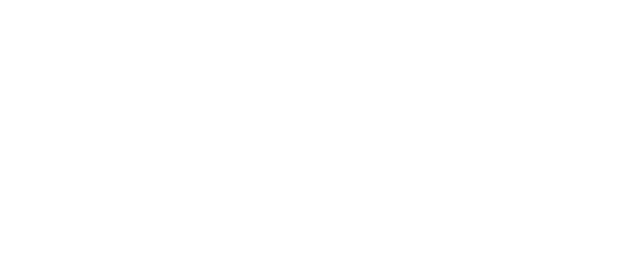
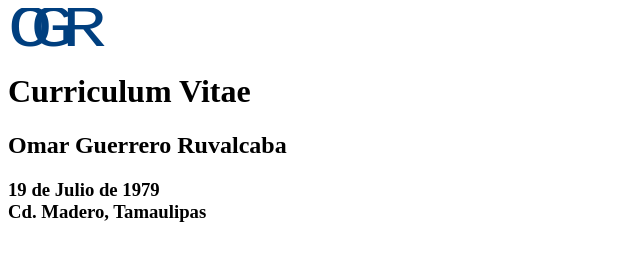
Before and after one commit to OgroCODE/FundamentosHTML-EvaluacionFinal, a plain HTML site: page index.html in a window 1280 px wide. Shown: the whole page, without its empty margins (0-640 px from the left). Drawn offline with Linux system fonts and the light colour scheme.

Commit message:
Header
Agregando al <header> el Logo en código SVG creado con la herramienta
en linea “SVG-edit”, y agregando los títulos requeridos para la
evaluación.

```diff
--- a/index.html
+++ b/index.html
@@ -7,7 +7,20 @@
 </head>
 <body>
 	<header>
-
+		<svg width="100" height="40" xmlns="http://www.w3.org/2000/svg" xmlns:svg="http://www.w3.org/2000/svg">
+			<!-- Created with SVG-edit - http://svg-edit.googlecode.com/-->
+			<g>
+				<title>OGR</title>
+				<g stroke="null" id="svg_5">
+					<text stroke="#000000" xml:space="preserve" text-anchor="middle" font-family="Monospace" font-size="24" id="svg_1" y="23.34342" x="11.36991" stroke-width="0" fill="#003f7f" transform="matrix(3.08696 0 0 2.47504 -12.7631 -19.8404)">O</text>
+					<text stroke="#000000" fill="#003f7f" stroke-width="0" x="18.50539" y="23.337" id="svg_2" font-size="24" font-family="Monospace" text-anchor="middle" xml:space="preserve" transform="matrix(3.08696 0 0 2.47504 -12.7631 -19.8404)">G</text>
+					<text stroke="#000000" fill="#003f7f" stroke-width="0" x="28.83298" y="23.34927" id="svg_3" font-size="24" font-family="Monospace" text-anchor="middle" xml:space="preserve" transform="matrix(3.08696 0 0 2.47504 -12.7631 -19.8404)">R</text>
+				</g>
+			</g>
+		</svg>
+		<h1>Curriculum Vitae</h1>
+		<h2>Omar Guerrero Ruvalcaba</h2>
+		<h3>19 de Julio de 1979<br> Cd. Madero, Tamaulipas</h3>
 	</header>
 
 	<nav>
```
